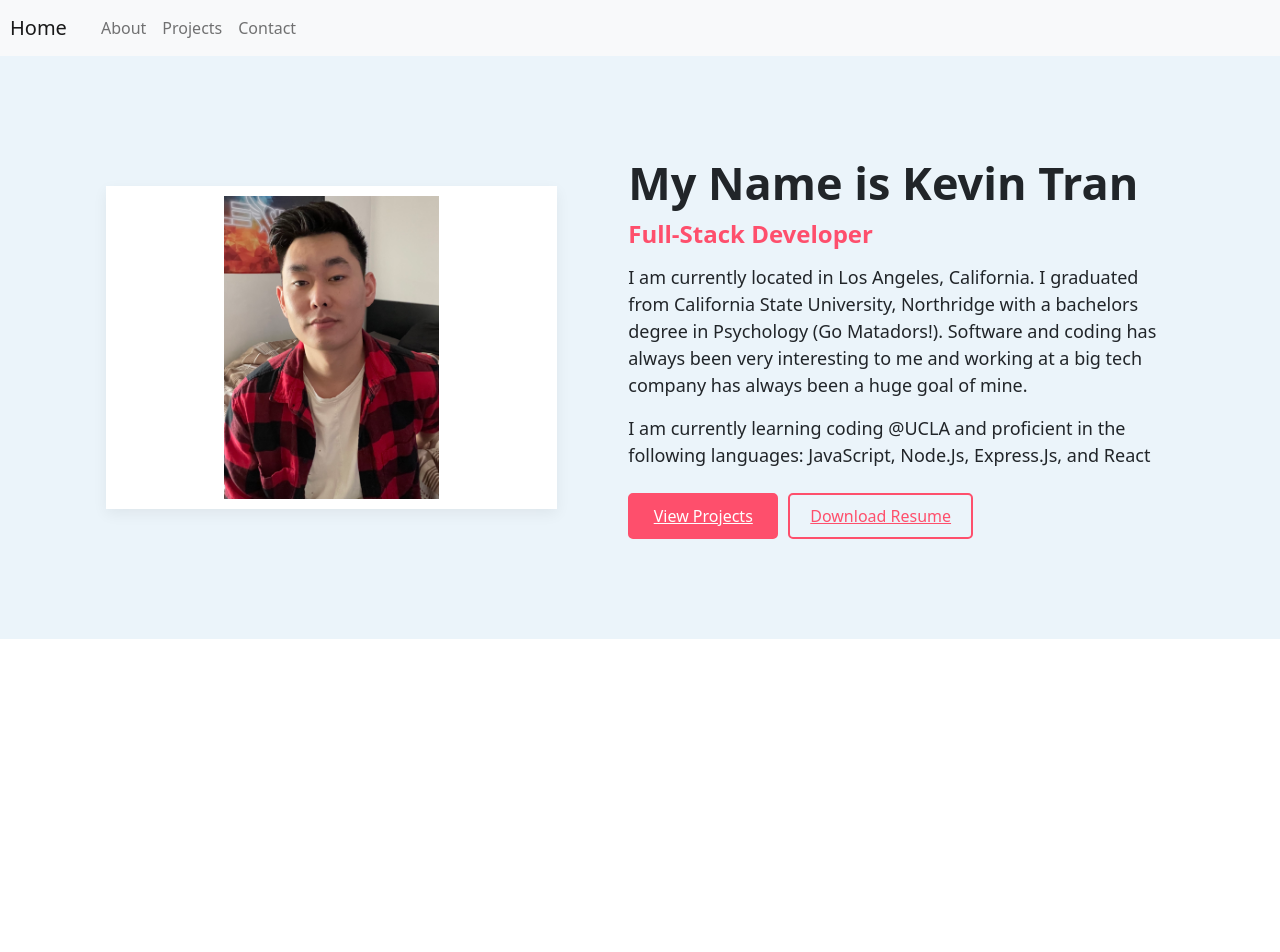
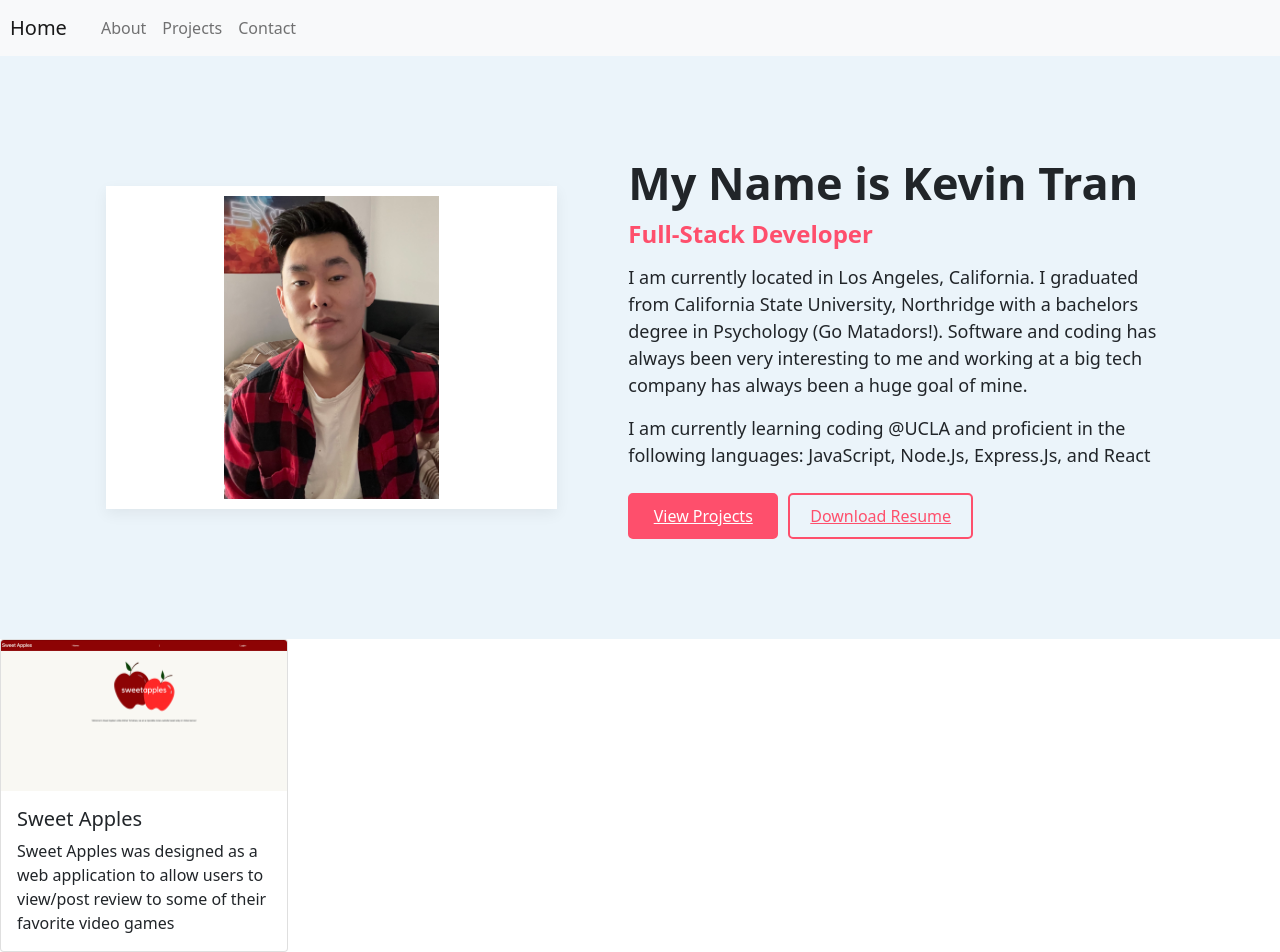
Before and after one commit to kevintran95/KevinTran-react-portfolio, a React (Create React App) app in the folder my-app/: page / in a window 1280 px wide. Before the commit the page ends 800 px from the top, so only its background shows below. Built offline with nearby package versions, Linux system fonts and the light colour scheme.

Commit message:
added first project

```diff
--- a/my-app/package.json
+++ b/my-app/package.json
@@ -7,9 +7,10 @@
     "@testing-library/react": "^11.2.7",
     "@testing-library/user-event": "^12.8.3",
     "axios": "^0.23.0",
-    "bootstrap": "^5.1.3",
+    "bootstrap": "^5.1.1",
     "dotenv": "^10.0.0",
     "react": "^17.0.2",
+    "react-bootstrap": "^2.0.0-rc.1",
     "react-dom": "^17.0.2",
     "react-scripts": "4.0.3",
     "web-vitals": "^1.1.2"
--- a/my-app/src/App.js
+++ b/my-app/src/App.js
@@ -3,6 +3,7 @@ import './App.css';
 import "bootstrap/dist/css/bootstrap.min.css";
 import Navbar from "./components/Navbar";
 import About from "./components/About"
+import Projects from './components/Projects';
 
 
 function App() {
@@ -10,6 +11,10 @@ function App() {
     <>
       <Navbar />
       <About />
+      <Projects />
+
+
+
     </>
   );
 }
--- a/my-app/src/components/Projects.js
+++ b/my-app/src/components/Projects.js
@@ -1,15 +1,18 @@
-import React from 'react'
+import React from 'react';
+import { Card } from 'react-bootstrap';
+import sweetApples from '../sweetapples.png';
 
 const Projects = () => {
   return (
-    <div class="card" style="width: 18rem;">
-  <img class="card-img-top" src="..." alt="Card image cap">
-  <div class="card-body">
-    <h5 class="card-title">Card title</h5>
-    <p class="card-text">Some quick example text to build on the card title and make up the bulk of the card's content.</p>
-    <a href="#" class="btn btn-primary">Go somewhere</a>
-  </div>
-</div>
+    <Card style={{ width: '18rem' }}>
+      <Card.Img variant="top" src={sweetApples} />
+      <Card.Body>
+        <Card.Title>Sweet Apples</Card.Title>
+        <Card.Text>
+          Sweet Apples was designed as a web application to allow users to view/post review to some of their favorite video games
+        </Card.Text>
+      </Card.Body>
+    </Card>
   )
 }
 
--- a/my-app/src/index.js
+++ b/my-app/src/index.js
@@ -5,6 +5,7 @@ import App from './App';
 
 // Here we import bootstrap for access to some additional styling
 import 'bootstrap/dist/css/bootstrap.min.css';
+
 
 require('dotenv').config();
 
```
Also changed, not shown: my-app/src/sweetapples.png (added), 1 other file (tests, documents, lock files or other folders).
